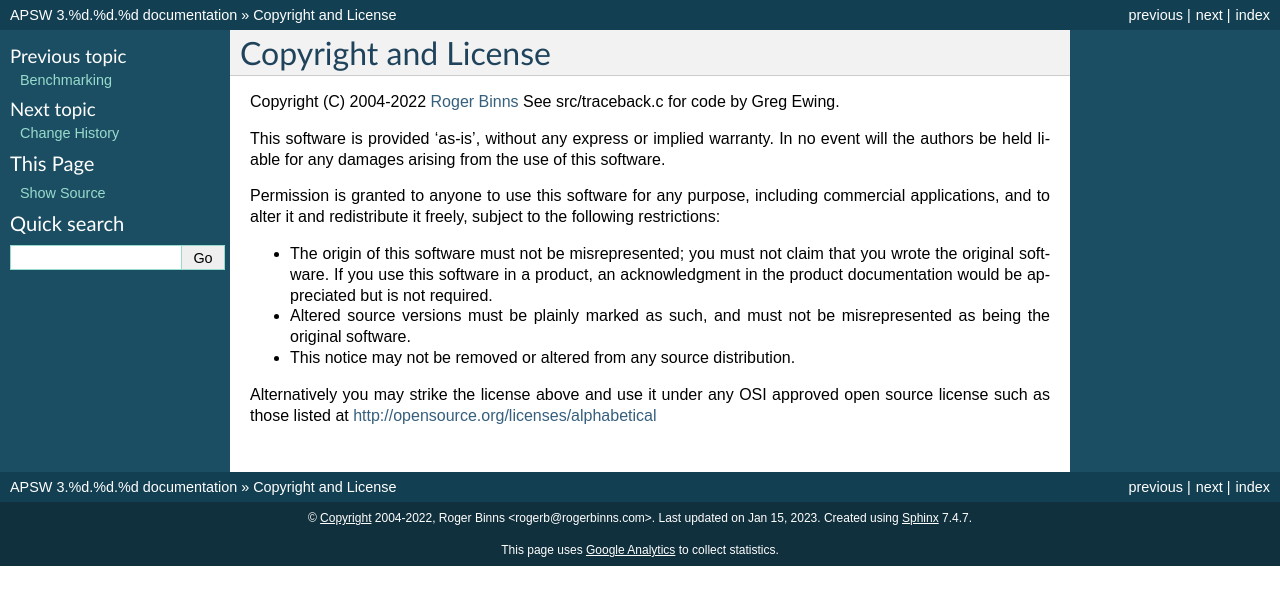
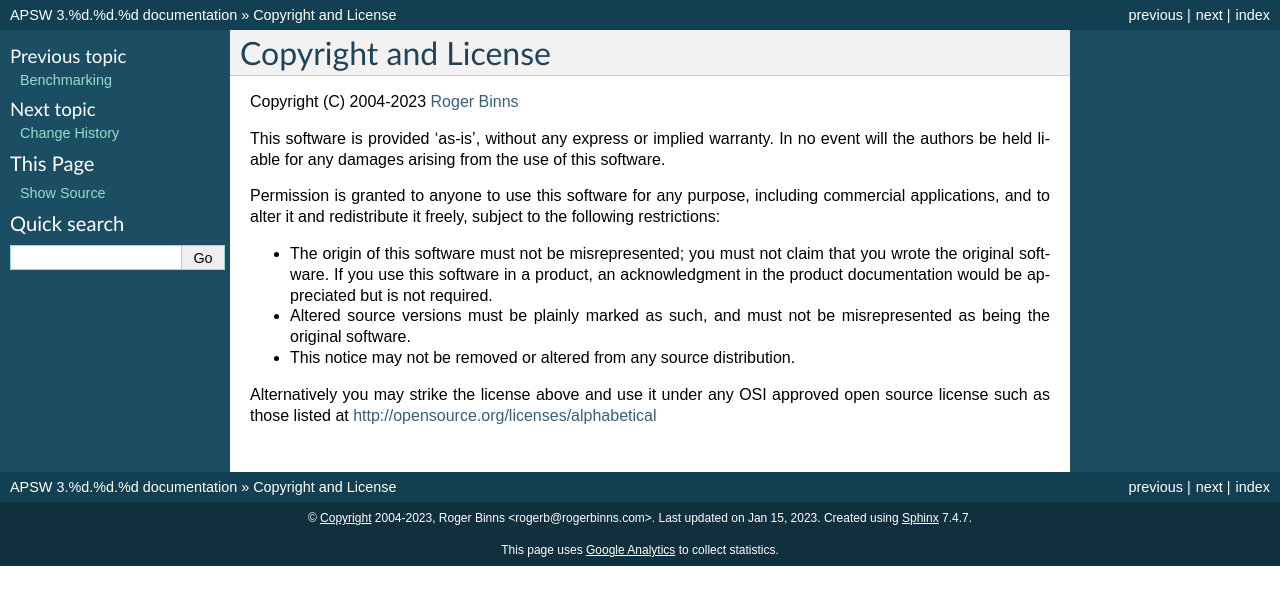
Before and after one commit to rogerbinns/apsw, a Sphinx documentation site: the page built from doc/copyright.rst, in a window 1280 px wide. Shown: the top 605 px of the page. Built offline with Sphinx 7.4.7, drawn with Linux system fonts in a browser that asks for light colours; pages that are not in the unit, such as notebooks, are missing from menus; the version number is read from the project's files by our own code.

Commit message:
2022 -> 2023
Fixes #395

```diff
--- a/doc/conf.py
+++ b/doc/conf.py
@@ -59,7 +59,7 @@
 
 # General substitutions.
 project = u'APSW'
-copyright = u'2004-2022, Roger Binns <rogerb@rogerbinns.com>'
+copyright = u'2004-2023, Roger Binns <rogerb@rogerbinns.com>'
 
 # The default replacements for |version| and |release|, also used in various
 # other places throughout the built documents.
--- a/doc/copyright.rst
+++ b/doc/copyright.rst
@@ -1,8 +1,7 @@
 Copyright and License
 =====================
 
-Copyright (C) 2004-2022 `Roger Binns <mailto:rogerb@rogerbinns.com>`_
-See src/traceback.c for code by Greg Ewing.
+Copyright (C) 2004-2023 `Roger Binns <mailto:rogerb@rogerbinns.com>`_
 
 This software is provided 'as-is', without any express or implied
 warranty. In no event will the authors be held liable for any damages
```
Also changed, not shown: 1 other file.
